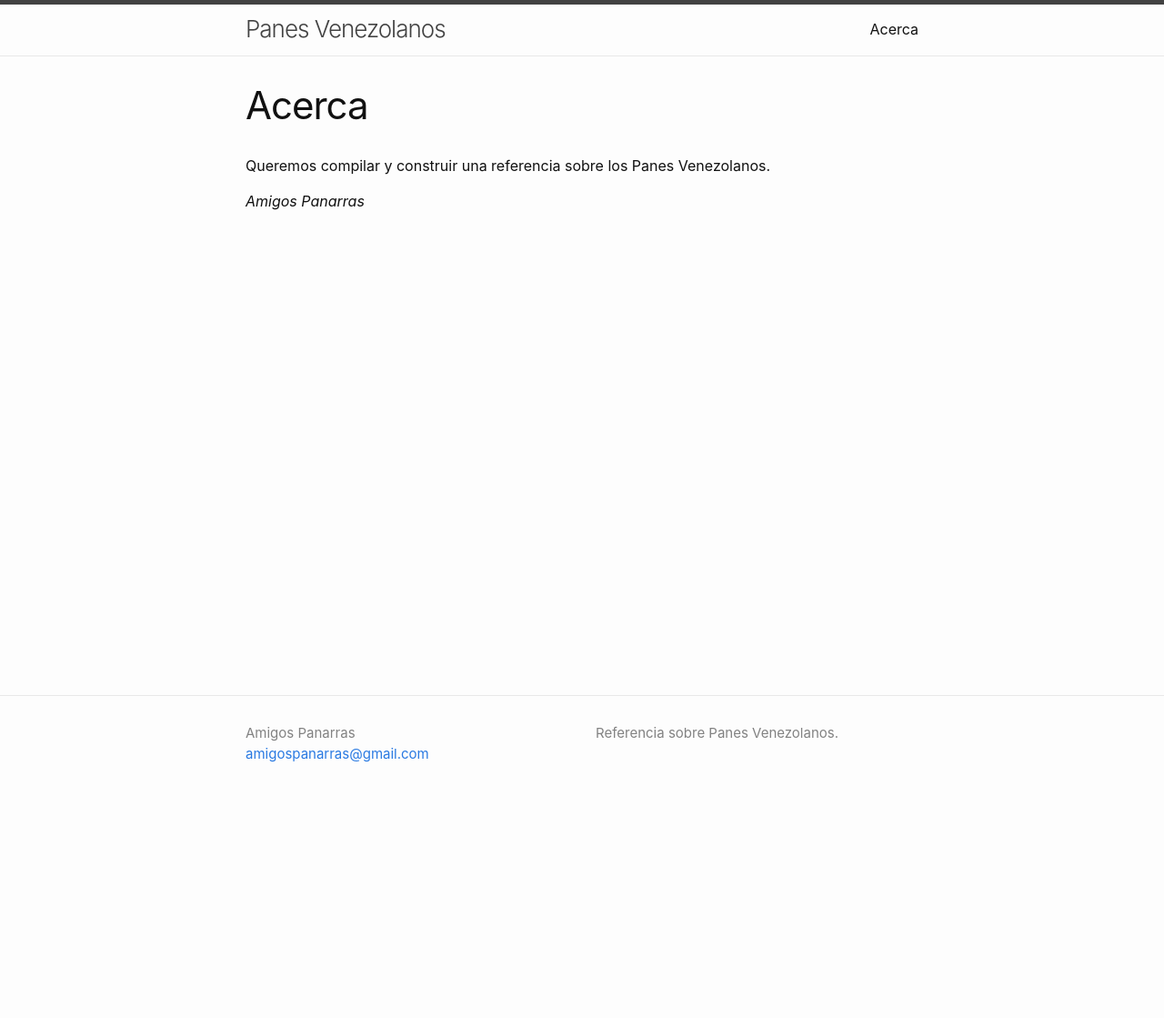
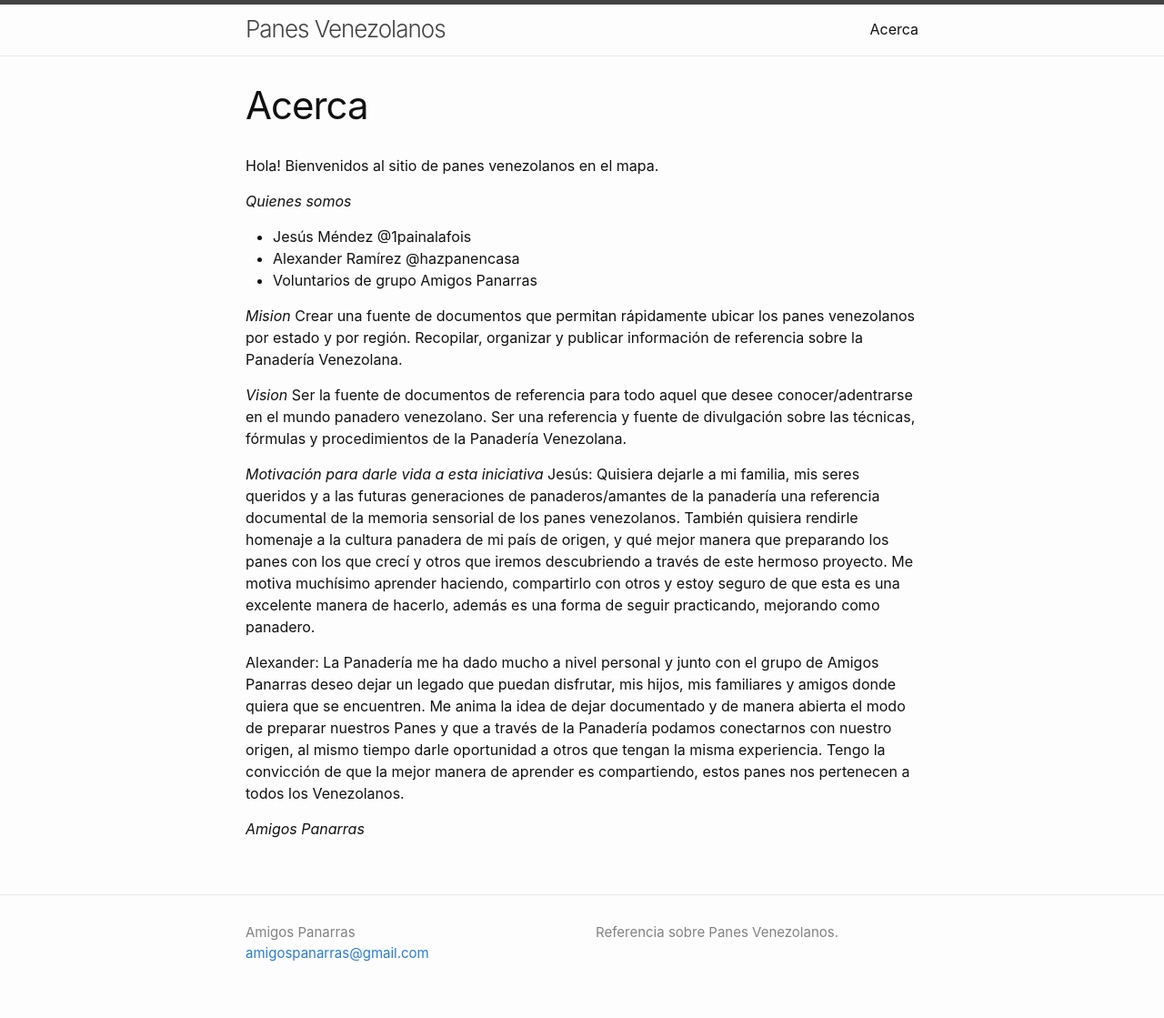
Before and after one commit to mapadepanesvenezolanos/mapadepanesvenezolanos.github.io, a Jekyll site: the page built from about.markdown, in a window 1280 px wide. Shown: the whole page at 91% size. Built offline with Jekyll 4.4.1, drawn with Linux system fonts in a browser that asks for light colours; before the commit the page ends 900 px from its top, so only the background shows below that.

Commit message:
Completar la informacion del acerca de
Mision, vision, motivacion, quienes somos

```diff
--- a/about.markdown
+++ b/about.markdown
@@ -3,7 +3,26 @@ layout: page
 title: Acerca
 permalink: /acerca/
 ---
+Hola!
+Bienvenidos al sitio de panes venezolanos en el mapa.
 
-Queremos compilar y construir una referencia sobre los Panes Venezolanos.
+*Quienes somos*
+- Jesús Méndez @1painalafois
+- Alexander Ramírez @hazpanencasa
+- Voluntarios de grupo Amigos Panarras
+
+*Mision*
+Crear una fuente de documentos que permitan rápidamente ubicar los panes venezolanos por estado y por región.
+Recopilar, organizar y publicar información de referencia sobre la Panadería Venezolana.
+
+*Vision*
+Ser la fuente de documentos de referencia para todo aquel que desee conocer/adentrarse en el mundo panadero venezolano.
+Ser una referencia y fuente de divulgación sobre las técnicas, fórmulas y procedimientos de la Panadería Venezolana.
+
+*Motivación para darle vida a esta iniciativa*
+Jesús: Quisiera dejarle a mi familia, mis seres queridos y a las futuras generaciones de panaderos/amantes de la panadería una referencia documental de la memoria sensorial de los panes venezolanos. También quisiera rendirle homenaje a la cultura panadera de mi país de origen, y qué mejor manera que preparando los panes con los que crecí y otros que iremos descubriendo a través de este hermoso proyecto. Me motiva muchísimo aprender haciendo, compartirlo con otros y estoy seguro de que esta es una excelente manera de hacerlo, además es una forma de seguir practicando, mejorando como panadero.
+
+Alexander: La Panadería me ha dado mucho a nivel personal y junto con el grupo de Amigos Panarras deseo dejar un legado que puedan disfrutar, mis hijos, mis familiares y amigos donde quiera que se encuentren. Me anima la idea de dejar documentado y de manera abierta el modo de preparar nuestros Panes y que a través de la Panadería podamos conectarnos con nuestro origen, al mismo tiempo darle oportunidad a otros que tengan la misma experiencia. Tengo la convicción de que la mejor manera de aprender es compartiendo, estos panes nos pertenecen a todos los Venezolanos.
+
 
 *Amigos Panarras*
```
